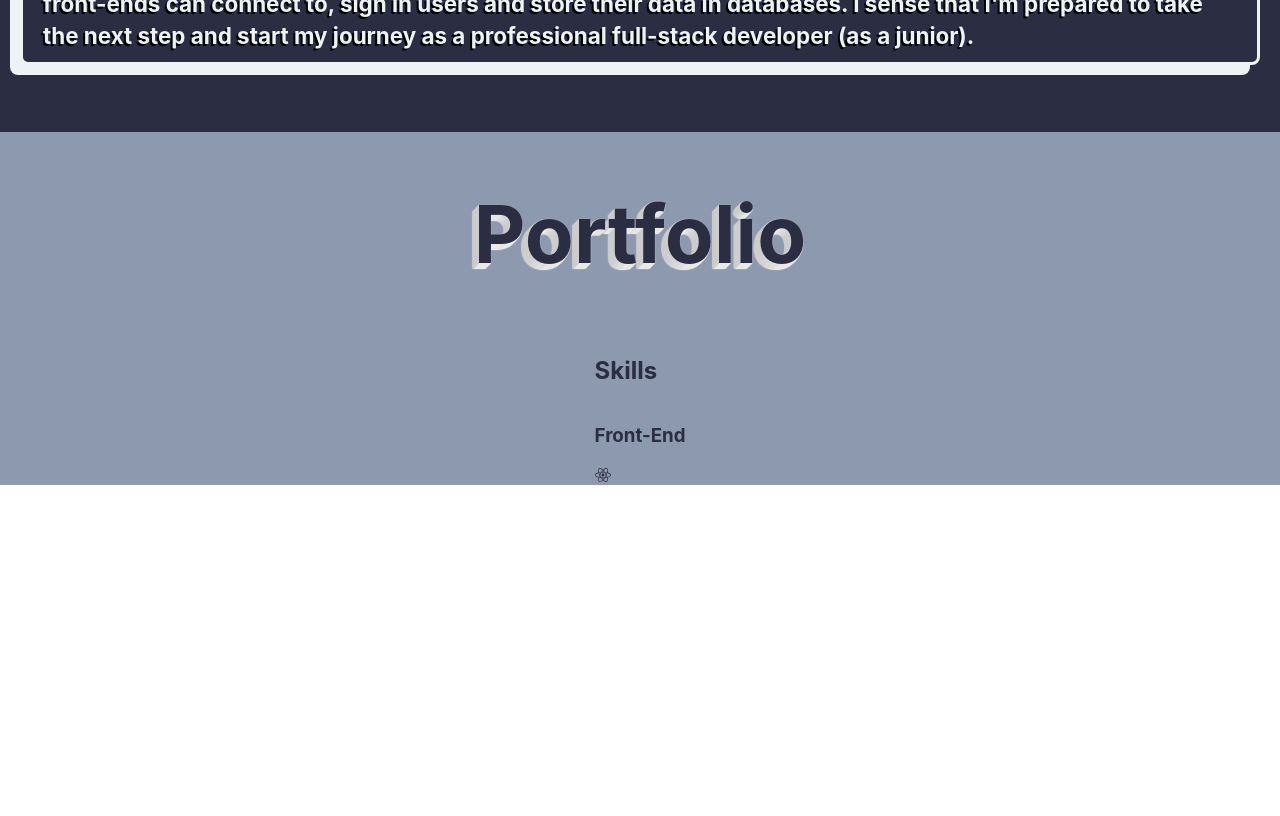
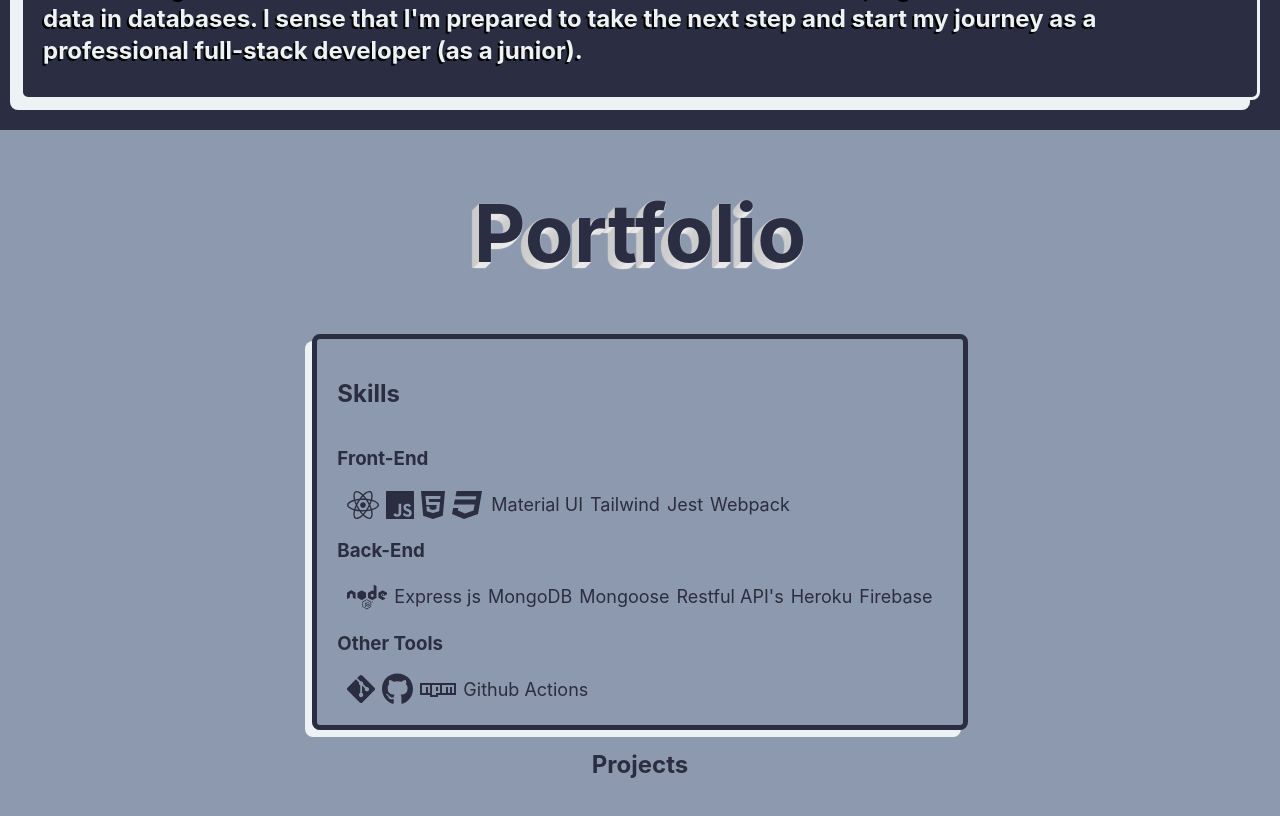
Before and after one commit to brandhawa99/project_portfolio, a React (Create React App) app: page / in a window 1280 px wide. Shown: the part 1340-2156 px from the top of the page. Before the commit the page ends 1825 px from the top, so only its background shows below. Built offline with nearby package versions, Linux system fonts and the light colour scheme; the HTML template or start-up script is replaced by a standard one; a web font is replaced by a local one.

Commit message:
portfolio section

```diff
--- a/src/components/About/About.module.css
+++ b/src/components/About/About.module.css
@@ -8,19 +8,18 @@
   background-color: var(--Primary);
   padding-bottom: 30px;
   text-align: center;
-  min-height: 70vh;
 }
 
 .text{
-  color: var(--accent);
+   color: var(--accent);
   line-height: 32px;
   border: 3px var(--accent) solid;
   background-color: var(--primary);
   text-shadow: -2px 2px black;
-  padding: 10px 20px;
+  padding: 30px 20px;
   text-align: left;
   font-weight: bold;
   border-radius: .5rem;
   box-shadow: -10px 10px var(--accent) ;
-  font-size: 1.4rem;
+  font-size: clamp(.8rem, calc(0.8rem + 0.98vw), 1.5rem);
 }
--- a/src/components/Portfolio/Portfolio.js
+++ b/src/components/Portfolio/Portfolio.js
@@ -2,7 +2,8 @@ import React from 'react';
 import styles from './Portfolio.module.css';
 import HeaderText from '../HeaderText/HeaderText';
 import { FontAwesomeIcon } from '@fortawesome/react-fontawesome'
-import { faReact } from '@fortawesome/free-brands-svg-icons';
+import { faReact, faJs, faHtml5, faCss3 } from '@fortawesome/free-brands-svg-icons';
+import { faNode, faGitAlt, faGithub, faNpm } from '@fortawesome/free-brands-svg-icons';
 
 const Portfolio = () =>{
 
@@ -14,10 +15,46 @@ const Portfolio = () =>{
         <h2 className={styles.smallHeader}>Skills</h2>
           <div>
             <h3>Front-End</h3>
-              <div>
-              <FontAwesomeIcon icon={faReact}/>
+              <div className={styles.iconContainer}>
+                <FontAwesomeIcon className={styles.tooltip} icon={faReact}/>
+                <FontAwesomeIcon className={styles.tooltip}icon={faJs}/>
+                <FontAwesomeIcon  className={styles.tooltip}icon={faHtml5}/>
+                <FontAwesomeIcon  className={styles.tooltip} icon={faCss3}/>
+                <div className={styles.iconText}>Material UI</div>
+                <div className={styles.iconText}>Tailwind</div>
+                <div className={styles.iconText}>Jest</div>
+                <div className={styles.iconText}>Webpack</div>
               </div>
           </div>
+          <div>
+            <h3>Back-End</h3>
+              <div className={styles.iconContainer}>
+                <FontAwesomeIcon className={styles.tooltip}  icon={faNode}/>
+                <div className={styles.iconText}>Express js</div>
+                <div className={styles.iconText}>MongoDB</div>
+                <div className={styles.iconText}>Mongoose</div>
+                <div className={styles.iconText}>Restful API's</div>
+                <div className={styles.iconText}>Heroku</div>
+                <div className={styles.iconText}>Firebase</div>
+              </div>
+          </div>
+          <div>
+            <h3>Other Tools</h3>
+              <div className={styles.iconContainer}>
+                <FontAwesomeIcon className={styles.tooltip} icon={faGitAlt}/>
+                <FontAwesomeIcon className={styles.tooltip} icon={faGithub}/>
+                <FontAwesomeIcon className={styles.tooltip} icon={faNpm}/>
+                <div className={styles.iconText}>Github Actions</div>
+              </div>
+          </div>
+
+      </div>
+
+      <div>
+        <h2>Projects</h2>
+        <div>
+
+        </div>
 
       </div>
     </div>
--- a/src/components/Portfolio/Portfolio.module.css
+++ b/src/components/Portfolio/Portfolio.module.css
@@ -5,13 +5,30 @@
   align-items: center;
   padding: 0px 20px;
   color: var(--primary);
+  min-height: 100vh;
 }
 .skillsContainer{
-  flex: 1;
+  border: 5px solid var(--primary);
+  box-shadow: -7px 7px var(--accent);
+  padding: 20px 20px;
   display: flex;
   flex-direction: column;
   justify-content: center;
+  border-radius: .5rem;
 }
 .smallHeader{
   flex:1;
 }
+.iconContainer{
+  font-size: 32px;
+  display: flex;
+  align-items: center;
+  gap: 7px;
+  padding: 0px 10px ;
+  flex-wrap: wrap;
+}
+.iconText{
+  font-size: 18px;
+}
+.tooltip {
+}
```
